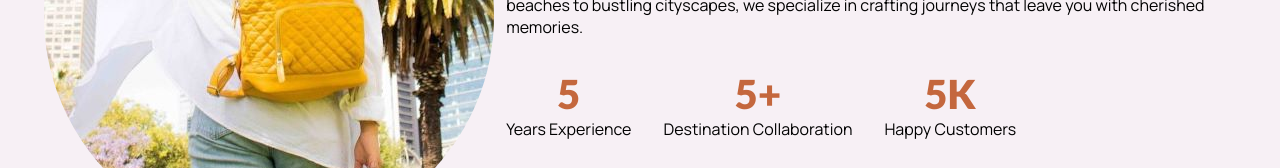
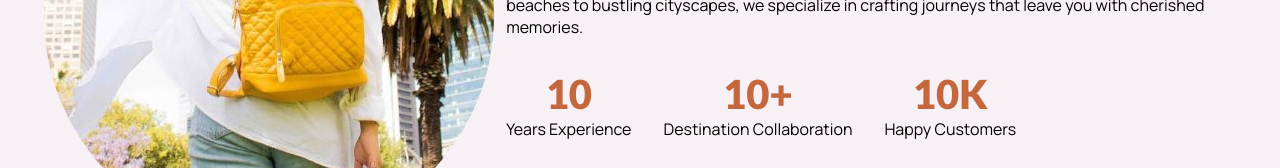
Before and after one commit to sreelakshmyaj/Travel-website, a React (Create React App) app: page / in a window 1280 px wide. Shown: the part 2187-2355 px from the top of the page. Built offline with nearby package versions, Linux system fonts and the light colour scheme.

Commit message:
changed counter speed

```diff
--- a/src/Components/Experience.js
+++ b/src/Components/Experience.js
@@ -18,7 +18,7 @@ const Experience = () => {
             }
         };
 
-        const interval = setInterval(handleScroll, 100);
+        const interval = setInterval(handleScroll, 50);
 
         return () => {
             clearInterval(interval);
```
